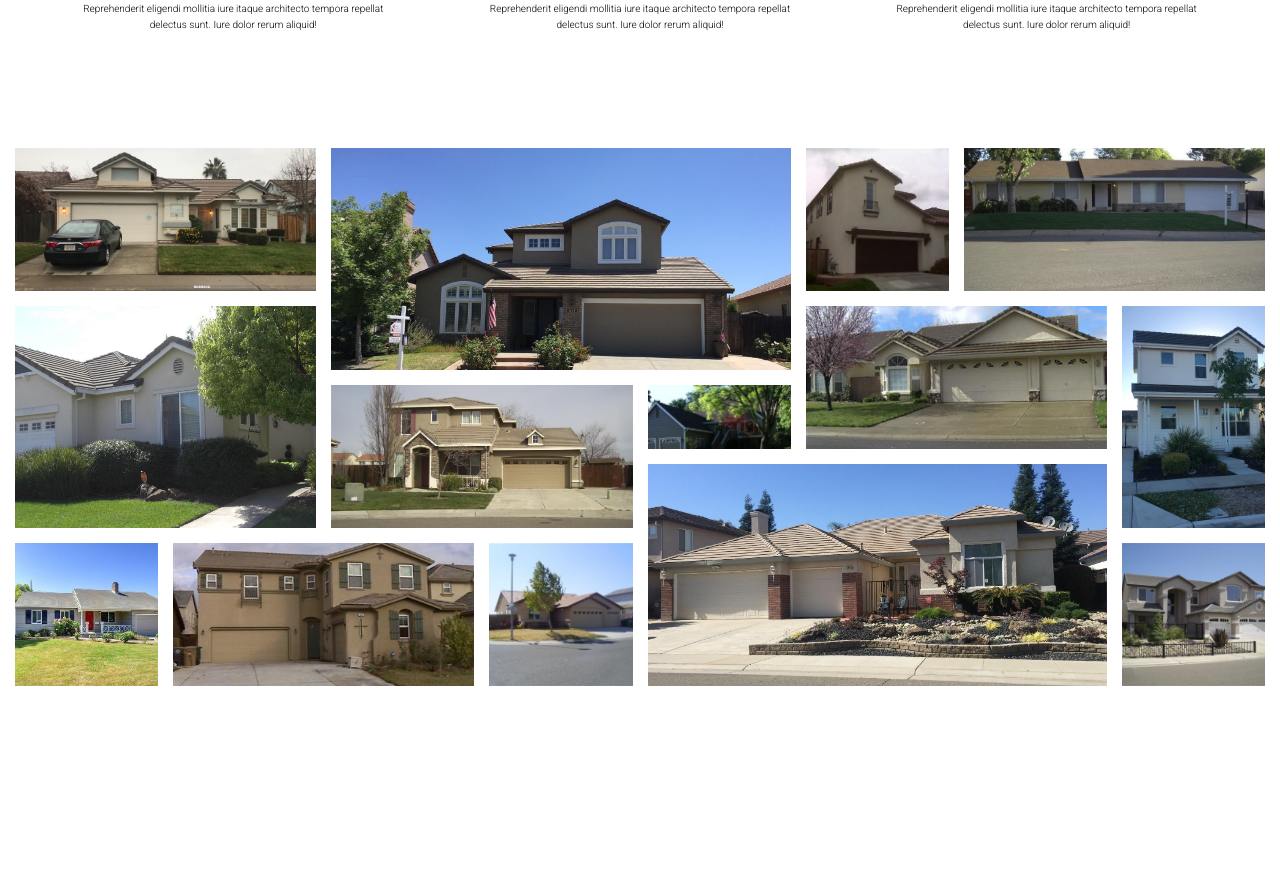
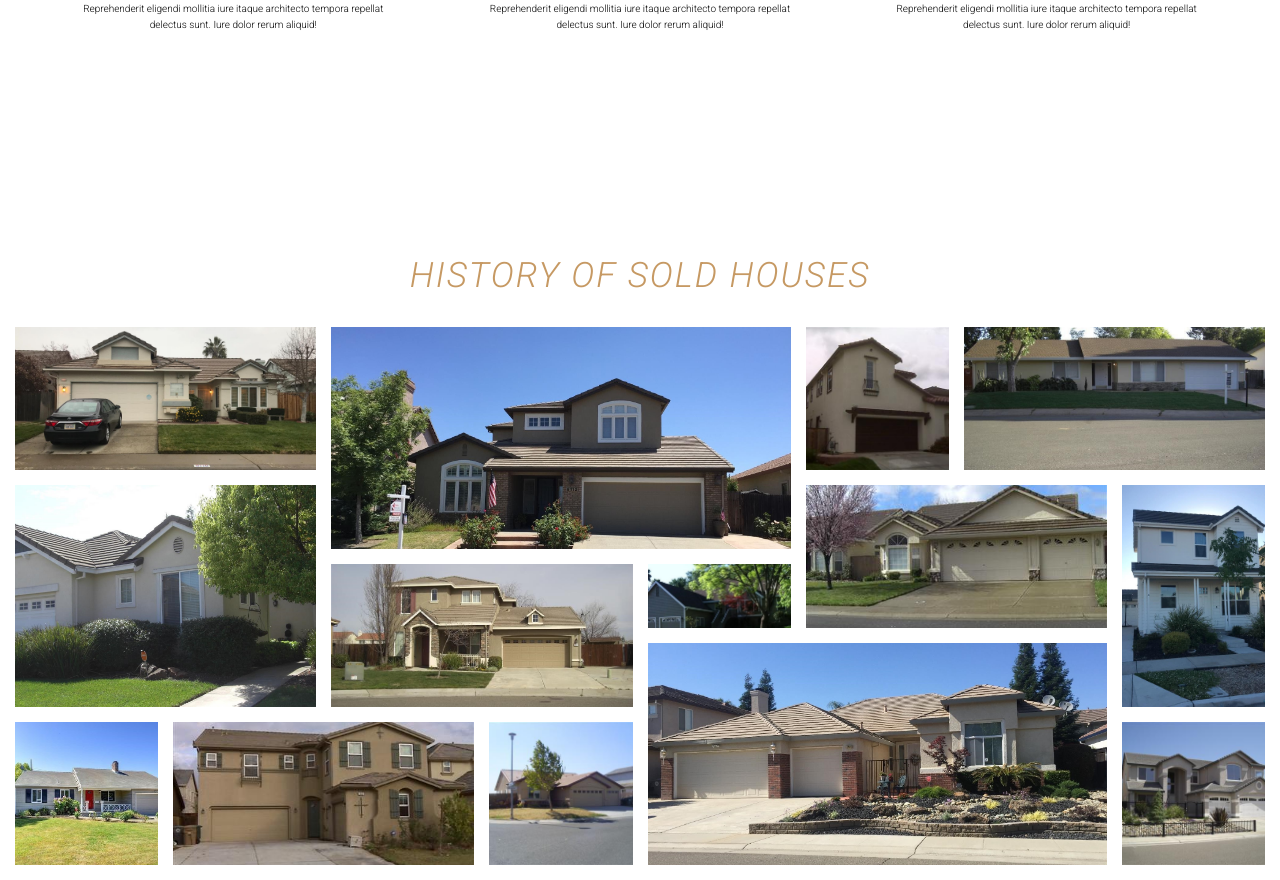
Before and after one commit to Justin-Singh125125/client-sandy-singh, a React (Create React App) app: page / in a window 1280 px wide. Shown: the part 2261-3141 px from the top of the page. Before the commit the page ends 2962 px from the top, so only its background shows below. Built offline with nearby package versions, Linux system fonts and the light colour scheme; a web font is replaced by a local one.

Commit message:
added gallery section

```diff
--- a/src/assets/css/layouts/gallery.scss
+++ b/src/assets/css/layouts/gallery.scss
@@ -4,66 +4,72 @@
 
     display: grid;
     grid-template-columns: repeat(8, 1fr);
-    grid-template-rows: repeat(7, 5vw);
+    grid-template-rows: repeat(8, 5vw);
     grid-gap: 1.5rem;
+    margin-top: 10rem;
     padding: 1.5rem;
 
+    &__heading{
+        grid-row:  1 / 2;
+        grid-column: 1 / -1;
+        text-align: center;
+    }
     &__item{
 
 
         &--1{
-            grid-row: 1 / 3;
+            grid-row: 2 / 4;
             grid-column: 1 / 3;
         }
         &--2{
-            grid-row: 1 / 4;
+            grid-row: 2 / 5;
             grid-column: 3 / 6;
         }
         &--3{
-            grid-row: 1 / 3;
+            grid-row: 2 / 4;
         }
         &--4{
             grid-column: 7 / 9;
-            grid-row: 1 / 3;
+            grid-row: 2 / 4;
         }
         &--5{
-            grid-row: 3 / 6;
+            grid-row: 4 / 7;
             grid-column: 1 / 3;
         }
         &--6{
-            grid-row: 4 / 6;
+            grid-row: 5 / 7;
             grid-column: 3 / 5;
         }
         &--7{
-            grid-row: 4 / 5;
+            grid-row: 5 / 6;
             grid-column: 5 / 6;
         }
         &--8{
-            grid-row: 3 / 5;
+            grid-row: 4 / 6;
             grid-column: 6 / 8;
         }
         &--9{
-            grid-row: 3 / 6;
+            grid-row: 4 / 7;
             grid-column: 8 / 9;
         }
         &--10{
-            grid-row: 6 / 8;
+            grid-row: 7 / 9;
             grid-column: 1 / 2;
         }
         &--11{
-            grid-row: 6 / 8;
+            grid-row: 7 / 9;
             grid-column:  2 / 4;
         }
         &--12{
-            grid-row: 6 / 8;
+            grid-row: 7 / 9;
             grid-column: 4 / 5;
         }
         &--13{
-            grid-row: 5 / 8;
+            grid-row: 6 / 9;
             grid-column: 5 / 8;
         }
         &--14{
-            grid-row: 6 / 8;
+            grid-row: 7 / 9;
             grid-column: 8 / 9;
         }
     }
--- a/src/pages/Home/index.js
+++ b/src/pages/Home/index.js
@@ -63,7 +63,7 @@ class Home extends React.Component {
                 </Section>
 
                 <Section sectionName="gallery">
-
+                    <h2 className="section-mission-purpose__heading">History of sold houses</h2>
                     <figure className="gallery__item gallery__item--1">
                         <GalleryImage src={GalleryPhoto_1} />
                     </figure>
```
